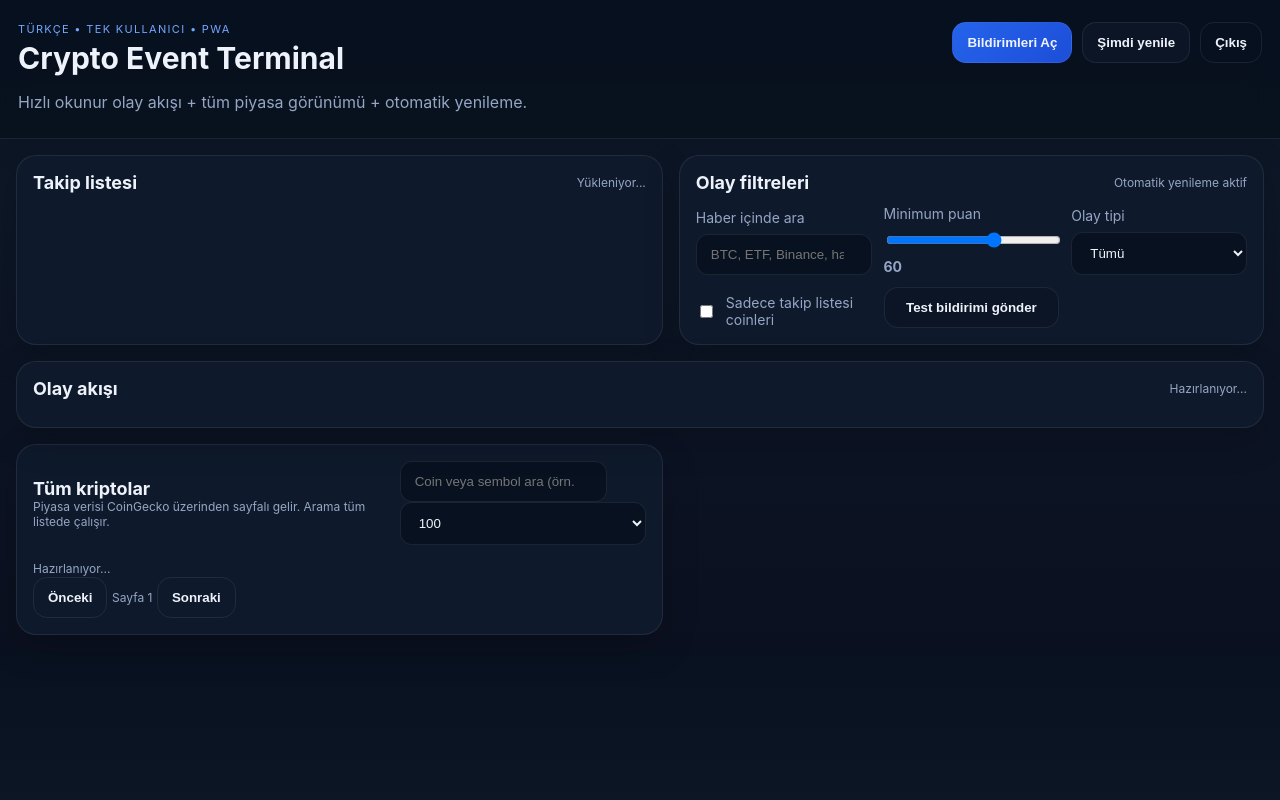
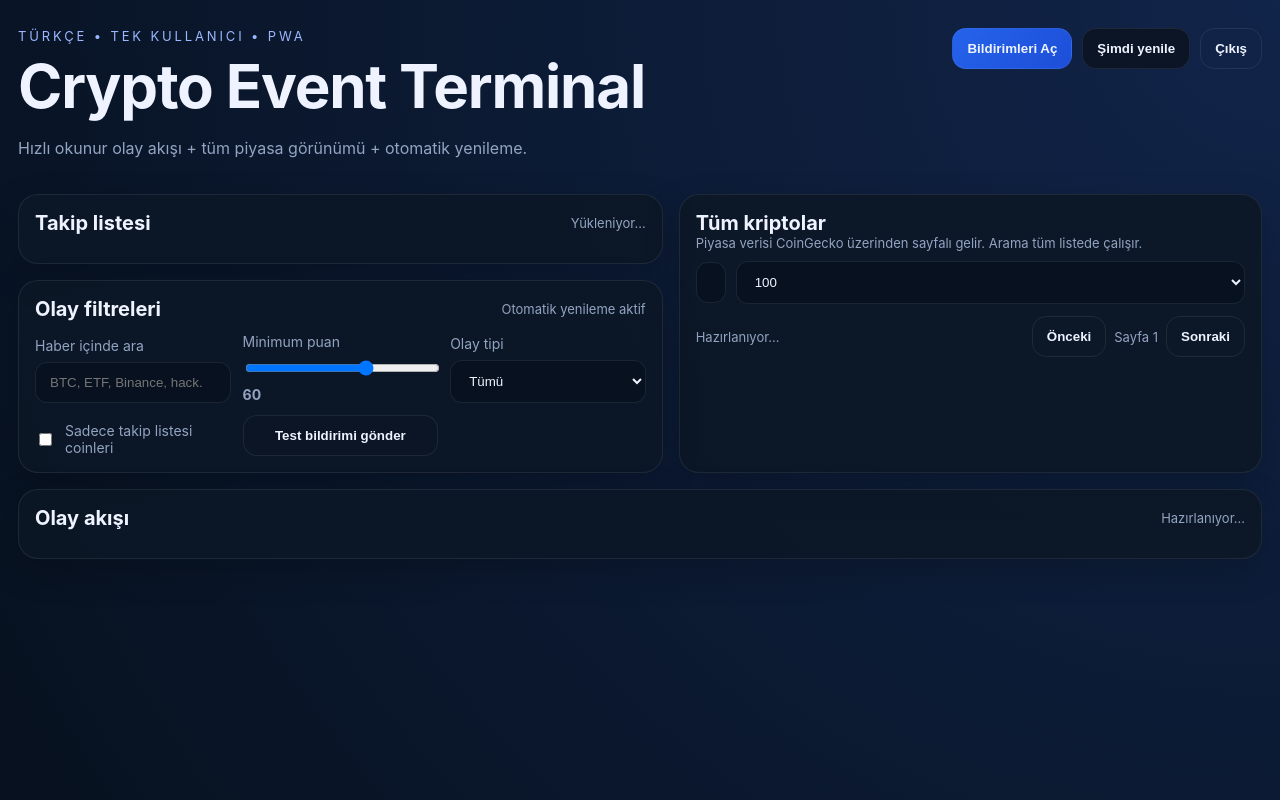
Before and after one commit to alptekinduran/crypto-event-terminal-v1, a website: page public/index.html in a window 1280 px wide. Drawn offline with Linux system fonts and the light colour scheme.

Commit message:
Refactor CSS variables and layout styles

```diff
--- a/public/styles.css
+++ b/public/styles.css
@@ -1,57 +1,62 @@
 :root {
-  --bg: #08111f;
-  --panel: #101b2d;
-  --panel-2: #13223a;
-  --text: #eef3fb;
-  --muted: #95a6c4;
-  --line: rgba(255,255,255,0.08);
-  --accent: #3b82f6;
-  --accent-2: #22c55e;
-  --danger: #ef4444;
-  --warning: #f59e0b;
+  --bg: #07111f;
+  --bg-2: #0b1426;
+  --panel: rgba(13, 23, 39, 0.92);
+  --panel-2: rgba(17, 29, 49, 0.92);
+  --line: rgba(255,255,255,.08);
+  --text: #eef3ff;
+  --muted: #93a4c2;
 }
 * { box-sizing: border-box; }
-body {
-  margin: 0;
-  font-family: -apple-system, BlinkMacSystemFont, "Segoe UI", sans-serif;
-  background: linear-gradient(180deg, #08111f, #0d1727 30%, #0b1020 100%);
-  color: var(--text);
+html, body { margin: 0; padding: 0; font-family: -apple-system, BlinkMacSystemFont, 'SF Pro Text', Inter, Arial, sans-serif; background: radial-gradient(circle at top right, #112449, var(--bg)); color: var(--text); }
+body { min-height: 100vh; }
+a { color: inherit; }
+.muted { color: var(--muted); }
+.small { font-size: 13px; }
+.topbar {
+  display: flex; justify-content: space-between; align-items: flex-start; gap: 16px;
+  padding: 28px 18px 10px; flex-wrap: wrap;
 }
-a { color: inherit; }
-code { background: rgba(255,255,255,0.08); padding: 2px 6px; border-radius: 6px; }
-.muted { color: var(--muted); }
-.small { font-size: 12px; }
-.eyebrow { text-transform: uppercase; letter-spacing: .12em; font-size: 11px; color: #75a6ff; }
-.topbar {
-  display: flex; justify-content: space-between; gap: 20px; align-items: flex-start;
-  padding: 22px 18px 10px; position: sticky; top: 0; z-index: 10;
-  background: rgba(8,17,31,.9); backdrop-filter: blur(12px); border-bottom: 1px solid var(--line);
+.topbar h1 { margin: 6px 0 8px; font-size: clamp(36px, 7vw, 60px); letter-spacing: -.02em; }
+.eyebrow { text-transform: uppercase; letter-spacing: .22em; color: #9ab7ff; font-size: 13px; }
+.topbar-actions { display:flex; gap: 10px; flex-wrap: wrap; }
+.grid { display:grid; gap: 16px; padding: 10px 18px 28px; }
+.grid-v2 {
+  grid-template-columns: 1fr;
+  grid-template-areas:
+    'watch'
+    'browser'
+    'filters'
+    'feed';
 }
-.topbar h1 { margin: 4px 0; font-size: 30px; }
-.topbar-actions { display: flex; gap: 10px; flex-wrap: wrap; }
-.grid {
-  display: grid; gap: 16px; padding: 16px;
-  grid-template-columns: 1fr;
-}
+.panel-watchlist { grid-area: watch; }
+.panel-market-browser { grid-area: browser; }
+.panel-filters { grid-area: filters; }
+.panel-feed { grid-area: feed; }
 .panel {
-  background: rgba(16,27,45,.92); border: 1px solid var(--line); border-radius: 20px; padding: 16px;
+  background: var(--panel); border: 1px solid var(--line); border-radius: 20px; padding: 16px;
   box-shadow: 0 12px 36px rgba(0,0,0,.2);
 }
-.panel-head { display:flex; align-items:center; justify-content:space-between; gap:10px; margin-bottom: 12px; }
-.panel h2 { margin: 0; font-size: 18px; }
-.watchlist { display:grid; grid-template-columns: repeat(auto-fit, minmax(140px, 1fr)); gap: 12px; }
-.watch-card {
+.panel-head { display:flex; align-items:center; justify-content:space-between; gap:10px; margin-bottom: 12px; flex-wrap: wrap; }
+.panel-head-stack { align-items: flex-start; }
+.panel h2 { margin: 0; font-size: 20px; }
+.browser-tools { display:flex; gap:10px; align-items:center; width:100%; }
+.browser-tools .input { flex: 1; }
+.market-meta { display:flex; justify-content:space-between; align-items:center; gap:12px; margin-bottom:12px; flex-wrap:wrap; }
+.pager { display:flex; align-items:center; gap:8px; }
+.watchlist {
+  display:grid; grid-template-columns: repeat(auto-fit, minmax(140px, 1fr)); gap: 12px;
+}
+.watch-card, .coin-row {
   background: var(--panel-2); border:1px solid var(--line); border-radius: 16px; padding: 12px;
 }
 .watch-card strong { display:block; font-size: 18px; }
 .watch-card .price { margin-top: 6px; font-size: 20px; font-weight: 700; }
 .up { color: #4ade80; }
 .down { color: #f87171; }
-.filters { display:grid; grid-template-columns: repeat(auto-fit, minmax(160px, 1fr)); gap: 12px; align-items:end; }
+.filters { display:grid; grid-template-columns: repeat(auto-fit, minmax(180px, 1fr)); gap: 12px; align-items:end; }
 label { display:flex; flex-direction:column; gap:8px; color: var(--muted); font-size: 14px; }
-select, input[type="password"], input[type="range"] {
-  width: 100%;
-}
+select, input[type="password"], input[type="range"], input[type="search"] { width: 100%; }
 select, .input {
   background: #08111f; border:1px solid var(--line); color: var(--text); border-radius: 12px; padding: 12px 14px;
 }
@@ -60,6 +65,7 @@ select, .input {
   border: 1px solid var(--line); background: #0b1526; color: var(--text); padding: 12px 14px;
   border-radius: 14px; font-weight: 600; cursor: pointer;
 }
+.btn[disabled] { opacity: .45; cursor: not-allowed; }
 .btn.primary { background: linear-gradient(135deg, #2563eb, #1d4ed8); border-color: rgba(255,255,255,.06); }
 .btn.ghost { background: transparent; }
 .events { display:grid; gap: 14px; }
@@ -93,14 +99,19 @@ select, .input {
 .error { color: #fca5a5; min-height: 20px; }
 .tips { margin-top: 12px; color: var(--muted); font-size: 13px; line-height: 1.6; }
 .empty { padding: 18px; border:1px dashed var(--line); border-radius: 16px; color: var(--muted); text-align: center; }
-@media (min-width: 980px) {
-  .grid {
+.all-coins { display:grid; gap: 10px; max-height: 720px; overflow:auto; }
+.coin-row { display:flex; justify-content:space-between; gap: 12px; align-items:center; }
+.coin-main { display:flex; align-items:center; gap: 12px; min-width: 0; }
+.coin-avatar { width: 28px; height: 28px; border-radius: 50%; object-fit: contain; background: rgba(255,255,255,.08); }
+.coin-avatar-fallback { background: rgba(255,255,255,.08); }
+.coin-name { font-weight: 700; }
+.coin-metrics { display:flex; flex-direction:column; align-items:flex-end; gap: 4px; }
+@media (min-width: 1100px) {
+  .grid-v2 {
     grid-template-columns: 1.05fr .95fr;
     grid-template-areas:
-      'watch filters'
+      'watch browser'
+      'filters browser'
       'feed feed';
   }
-  .panel-watchlist { grid-area: watch; }
-  .panel-filters { grid-area: filters; }
-  .panel-feed { grid-area: feed; }
 }
```
